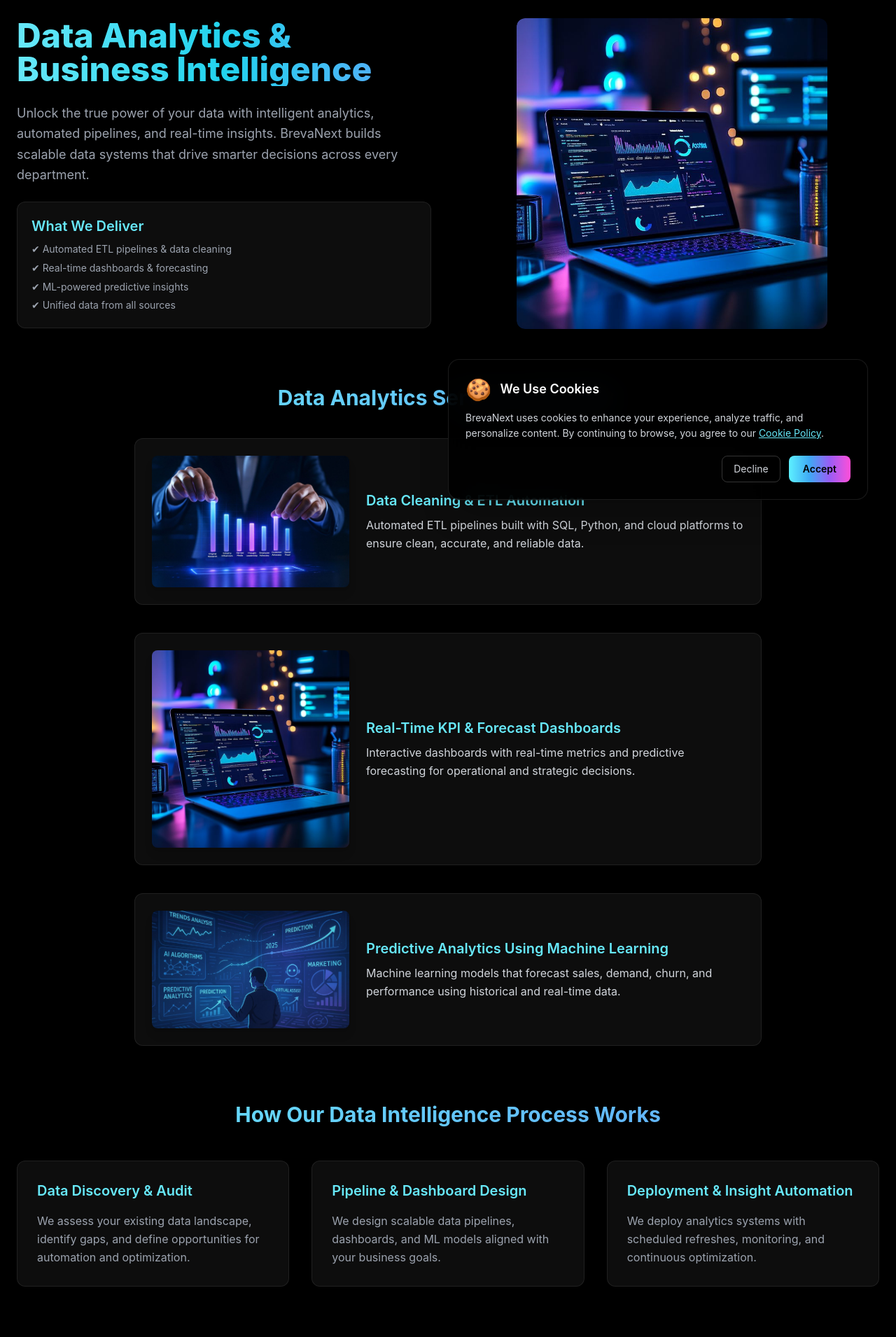
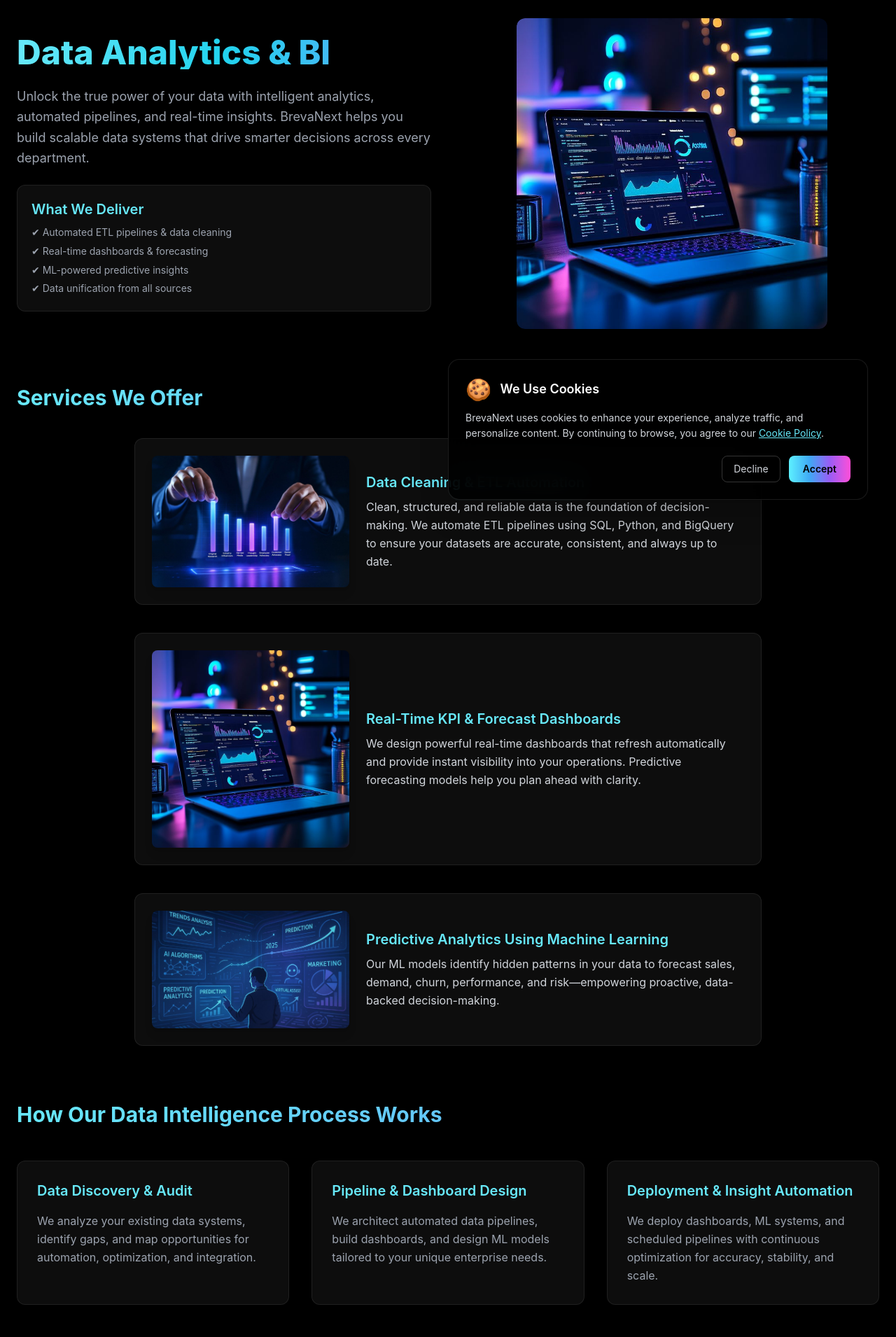
Before and after one commit to bchvvkla-prog/brevanext-site, a Next.js app: page /solutions/data-analytics in a window 1280 px wide. Shown: the part 70-1980 px from the top of the page at 70% size. Built offline with nearby package versions, Linux system fonts and the light colour scheme.

Commit message:
Update solution pages content

```diff
--- a/app/solutions/ai-process-automation/page.tsx
+++ b/app/solutions/ai-process-automation/page.tsx
@@ -1,26 +1,3 @@
-/* ===============================
-   PAGE-LEVEL SEO (SERVER)
-================================ */
-export const metadata = {
-  title: "AI Process Automation Services for Businesses | BrevaNext",
-  description:
-    "BrevaNext provides AI process automation services to streamline workflows, eliminate manual tasks, and scale intelligent business operations using AI and RPA.",
-  keywords: [
-    "AI process automation services",
-    "business process automation",
-    "AI workflow automation",
-    "robotic process automation RPA",
-    "enterprise automation solutions",
-    "BrevaNext AI automation"
-  ],
-  alternates: {
-    canonical: "https://www.brevanext.com/solutions/ai-process-automation",
-  },
-};
-
-/* ===============================
-   CLIENT COMPONENT
-================================ */
 "use client";
 
 import { motion } from "framer-motion";
--- a/app/solutions/conversational-ai/page.tsx
+++ b/app/solutions/conversational-ai/page.tsx
@@ -1,26 +1,3 @@
-/* ===============================
-   PAGE-LEVEL SEO (SERVER)
-================================ */
-export const metadata = {
-  title: "Conversational AI & Virtual Assistant Development | BrevaNext",
-  description:
-    "BrevaNext builds conversational AI and virtual assistants that automate customer support, enable voice and chat interactions, and integrate with CRM systems.",
-  keywords: [
-    "conversational AI services",
-    "AI chatbot development company",
-    "virtual assistant development",
-    "AI voice assistants",
-    "enterprise AI chatbots",
-    "BrevaNext conversational AI"
-  ],
-  alternates: {
-    canonical: "https://www.brevanext.com/solutions/conversational-ai",
-  },
-};
-
-/* ===============================
-   CLIENT COMPONENT
-================================ */
 "use client";
 
 import { motion } from "framer-motion";
--- a/app/solutions/data-analytics/page.tsx
+++ b/app/solutions/data-analytics/page.tsx
@@ -1,70 +1,16 @@
-/* ===============================
-   PAGE-LEVEL SEO (SERVER)
-================================ */
-export const metadata = {
-  title: "Data Analytics & Business Intelligence Consulting | BrevaNext",
-  description:
-    "BrevaNext provides data analytics and business intelligence services including ETL automation, real-time dashboards, and predictive analytics using machine learning.",
-  keywords: [
-    "data analytics consulting",
-    "business intelligence services",
-    "ETL automation",
-    "real-time dashboards",
-    "predictive analytics machine learning",
-    "BrevaNext data analytics"
-  ],
-  alternates: {
-    canonical: "https://www.brevanext.com/solutions/data-analytics",
-  },
-};
-
-/* ===============================
-   CLIENT COMPONENT
-================================ */
 "use client";
 
 import { motion } from "framer-motion";
 import Image from "next/image";
 import SolutionNav from "../../components/SolutionNav.jsx";
 
-/* ===============================
-   DATA ANALYTICS PAGE
-================================ */
 export default function DataAnalyticsPage() {
   return (
-    <>
-      {/* ===============================
-          SERVICE SCHEMA (SEO)
-      ================================ */}
-      <script
-        type="application/ld+json"
-        dangerouslySetInnerHTML={{
-          __html: JSON.stringify({
-            "@context": "https://schema.org",
-            "@type": "Service",
-            name: "Data Analytics & Business Intelligence Services",
-            serviceType: "Data Analytics & BI",
-            provider: {
-              "@type": "Organization",
-              name: "BrevaNext",
-              url: "https://www.brevanext.com",
-            },
-            areaServed: {
-              "@type": "Country",
-              name: "United States",
-            },
-            description:
-              "Data analytics and business intelligence services that transform raw data into real-time insights, dashboards, and predictive intelligence.",
-            url: "https://www.brevanext.com/solutions/data-analytics",
-          }),
-        }}
-      />
-
     <div className="px-6 pt-24 pb-20 max-w-7xl mx-auto text-gray-300">
 
-        {/* ===============================
+      {/* ================================
           HERO SECTION
-        ================================ */}
+      ================================== */}
       <section className="grid md:grid-cols-2 gap-12 items-center">
 
         {/* LEFT TEXT */}
@@ -76,30 +22,31 @@ export default function DataAnalyticsPage() {
           <h1 className="text-4xl md:text-5xl font-extrabold leading-tight
           bg-gradient-to-r from-cyan-300 via-cyan-400 to-blue-400
           bg-clip-text text-transparent drop-shadow-lg mb-6">
-              Data Analytics & Business Intelligence
+            Data Analytics & BI
           </h1>
 
           <p className="text-gray-400 text-lg leading-relaxed mb-6">
             Unlock the true power of your data with intelligent analytics,
-              automated pipelines, and real-time insights. BrevaNext builds
-              scalable data systems that drive smarter decisions across
+            automated pipelines, and real-time insights. BrevaNext helps you
+            build scalable data systems that drive smarter decisions across
             every department.
           </p>
 
+          {/* HIGHLIGHT CARD */}
           <motion.div
             initial={{ opacity: 0, y: 25 }}
             animate={{ opacity: 1, y: 0 }}
             transition={{ duration: 0.6 }}
             className="glass p-5 rounded-xl border border-white/10 shadow-lg"
           >
-              <h2 className="text-xl font-semibold text-cyan-300 mb-2">
+            <h3 className="text-xl font-semibold text-cyan-300 mb-2">
               What We Deliver
-              </h2>
+            </h3>
             <ul className="text-gray-400 space-y-1 text-sm leading-relaxed">
               <li>✔ Automated ETL pipelines & data cleaning</li>
               <li>✔ Real-time dashboards & forecasting</li>
               <li>✔ ML-powered predictive insights</li>
-                <li>✔ Unified data from all sources</li>
+              <li>✔ Data unification from all sources</li>
             </ul>
           </motion.div>
         </motion.div>
@@ -113,7 +60,7 @@ export default function DataAnalyticsPage() {
         >
           <Image
             src="/services/power_bi.jpg"
-              alt="Data analytics dashboards and BI solutions by BrevaNext"
+            alt="Data Analytics"
             width={700}
             height={700}
             className="rounded-xl object-cover h-auto shadow-xl"
@@ -121,57 +68,100 @@ export default function DataAnalyticsPage() {
         </motion.div>
       </section>
 
-        {/* ===============================
+      {/* ================================
           SERVICES WE OFFER
-        ================================ */}
-        <SectionHeader title="Data Analytics Services We Offer" />
+      ================================== */}
+      <motion.h2
+        initial={{ opacity: 0, y: 20 }}
+        whileInView={{ opacity: 1, y: 0 }}
+        transition={{ duration: 0.5 }}
+        className="text-3xl font-bold mt-20 mb-10
+        bg-gradient-to-r from-cyan-300 to-blue-400 bg-clip-text text-transparent"
+      >
+        Services We Offer
+      </motion.h2>
 
       <section className="space-y-10 max-w-5xl mx-auto">
 
         <ServiceCard
           title="Data Cleaning & ETL Automation"
           image="/services/data_cleaning.jpg"
-            description="Automated ETL pipelines built with SQL, Python, and cloud platforms to ensure clean, accurate, and reliable data."
+          description="Clean, structured, and reliable data is the foundation of decision-making. We automate ETL pipelines using SQL, Python, and BigQuery to ensure your datasets are accurate, consistent, and always up to date."
         />
 
         <ServiceCard
           title="Real-Time KPI & Forecast Dashboards"
           image="/services/power_bi.jpg"
-            description="Interactive dashboards with real-time metrics and predictive forecasting for operational and strategic decisions."
+          description="We design powerful real-time dashboards that refresh automatically and provide instant visibility into your operations. Predictive forecasting models help you plan ahead with clarity."
         />
 
         <ServiceCard
           title="Predictive Analytics Using Machine Learning"
           image="/services/predictive_analytics.jpg"
-            description="Machine learning models that forecast sales, demand, churn, and performance using historical and real-time data."
+          description="Our ML models identify hidden patterns in your data to forecast sales, demand, churn, performance, and risk—empowering proactive, data-backed decision-making."
         />
       </section>
 
-        {/* ===============================
+      {/* ================================
           HOW IT WORKS
-        ================================ */}
+      ================================== */}
       <SectionHeader title="How Our Data Intelligence Process Works" />
 
       <div className="grid md:grid-cols-3 gap-8 mt-12">
 
-          <StepCard
-            title="Data Discovery & Audit"
-            text="We assess your existing data landscape, identify gaps, and define opportunities for automation and optimization."
-          />
+        <motion.div
+          initial={{ opacity: 0, y: 20 }}
+          whileInView={{ opacity: 1, y: 0 }}
+          transition={{ duration: 0.4 }}
+          className="glass p-7 rounded-xl border border-white/10
+          hover:border-cyan-400/40 transition transform hover:-translate-y-1"
+        >
+          <h3 className="text-xl font-semibold text-cyan-300 mb-4">
+            Data Discovery & Audit
+          </h3>
+          <p className="text-gray-400 leading-relaxed">
+            We analyze your existing data systems, identify gaps, and map opportunities for automation, optimization, and integration.
+          </p>
+        </motion.div>
 
-          <StepCard
-            title="Pipeline & Dashboard Design"
-            text="We design scalable data pipelines, dashboards, and ML models aligned with your business goals."
-          />
+        <motion.div
+          initial={{ opacity: 0, y: 20 }}
+          whileInView={{ opacity: 1, y: 0 }}
+          transition={{ duration: 0.5 }}
+          className="glass p-7 rounded-xl border border-white/10
+          hover:border-cyan-400/40 transition transform hover:-translate-y-1"
+        >
+          <h3 className="text-xl font-semibold text-cyan-300 mb-4">
+            Pipeline & Dashboard Design
+          </h3>
+          <p className="text-gray-400 leading-relaxed">
+            We architect automated data pipelines, build dashboards, and design ML models tailored to your unique enterprise needs.
+          </p>
+        </motion.div>
 
-          <StepCard
-            title="Deployment & Insight Automation"
-            text="We deploy analytics systems with scheduled refreshes, monitoring, and continuous optimization."
-          />
+        <motion.div
+          initial={{ opacity: 0, y: 20 }}
+          whileInView={{ opacity: 1, y: 0 }}
+          transition={{ duration: 0.6 }}
+          className="glass p-7 rounded-xl border border-white/10
+          hover:border-cyan-400/40 transition transform hover:-translate-y-1"
+        >
+          <h3 className="text-xl font-semibold text-cyan-300 mb-4">
+            Deployment & Insight Automation
+          </h3>
+          <p className="text-gray-400 leading-relaxed">
+            We deploy dashboards, ML systems, and scheduled pipelines with continuous optimization for accuracy, stability, and scale.
+          </p>
+        </motion.div>
       </div>
 
       {/* CTA */}
-        <div className="mt-20 text-center">
+      <motion.div
+        initial={{ opacity: 0, y: 20 }}
+        whileInView={{ opacity: 1, y: 0 }}
+        transition={{ duration: 0.5 }}
+        className="mt-20 text-center"
+      >
         <h2 className="text-3xl font-bold bg-gradient-to-r from-cyan-300 to-blue-400
         bg-clip-text text-transparent mb-4">
           Ready to Unlock Data-Driven Intelligence?
@@ -187,9 +177,11 @@ export default function DataAnalyticsPage() {
         >
           Book a Free Data Strategy Call
         </a>
-        </div>
+      </motion.div>
 
-        {/* PREV / NEXT */}
+      {/* ================================
+          PREV / NEXT NAVIGATION
+      ================================== */}
       <SolutionNav
         prev={{
           href: "/solutions/conversational-ai",
@@ -200,22 +192,23 @@ export default function DataAnalyticsPage() {
           label: "Social Media AI",
         }}
       />
+
     </div>
-    </>
   );
 }
 
-/* ===============================
+/* -------------------------------
    COMPONENTS
-================================ */
+-------------------------------- */
 
 function ServiceCard({ title, image, description }: any) {
   return (
     <div className="glass p-6 rounded-xl border border-white/10
-    flex flex-col md:flex-row items-center gap-6 mx-auto max-w-4xl">
+    hover:border-cyan-400/40 transition flex flex-col md:flex-row
+    items-center gap-6 mx-auto max-w-4xl">
       <img
         src={image}
-        alt={`${title} by BrevaNext`}
+        alt={title}
         className="w-full md:w-1/3 rounded-lg shadow-lg object-cover"
       />
       <div className="md:w-2/3">
@@ -228,19 +221,14 @@ function ServiceCard({ title, image, description }: any) {
 
 function SectionHeader({ title }: any) {
   return (
-    <h2 className="text-3xl font-bold mt-20 mb-10
-    bg-gradient-to-r from-cyan-300 to-blue-400
-    bg-clip-text text-transparent text-center">
+    <motion.h2
+      initial={{ opacity: 0, y: 20 }}
+      whileInView={{ opacity: 1, y: 0 }}
+      transition={{ duration: 0.4 }}
+      className="text-3xl font-bold mt-20
+      bg-gradient-to-r from-cyan-300 to-blue-400 bg-clip-text text-transparent"
+    >
       {title}
-    </h2>
+    </motion.h2>
   );
 }
-
-function StepCard({ title, text }: any) {
-  return (
-    <div className="glass p-7 rounded-xl border border-white/10">
-      <h3 className="text-xl font-semibold text-cyan-300 mb-4">{title}</h3>
-      <p className="text-gray-400 leading-relaxed">{text}</p>
-    </div>
-  );
-}
--- a/app/solutions/social-media-ai/page.tsx
+++ b/app/solutions/social-media-ai/page.tsx
@@ -1,17 +1,179 @@
-import SocialMediaAIAutomationClient from "./Client";
-import { Metadata } from "next";
+"use client";
 
-export const generateMetadata = (): Metadata => {
-  return {
-    title: "Social Media AI Automation Services | BrevaNext",
-    description:
-      "BrevaNext provides social media AI automation services including AI content creation, automated captions, analytics, and DM chatbots to scale brand engagement.",
-    alternates: {
-      canonical: "https://www.brevanext.com/solutions/social-media-ai",
-    },
-  };
-};
+import { motion } from "framer-motion";
+import Image from "next/image";
+import SolutionNav from "@/app/components/SolutionNav";
 
-export default function Page() {
-  return <SocialMediaAIAutomationClient />;
+export default function SocialMediaAIAutomationPage() {
+  return (
+    <div className="px-6 pt-24 pb-20 max-w-7xl mx-auto text-gray-300">
+
+      {/* ================================
+          HERO SECTION
+      ================================== */}
+      <section className="grid md:grid-cols-2 gap-12 items-center">
+
+        {/* LEFT TEXT */}
+        <motion.div
+          initial={{ opacity: 0, x: -40 }}
+          animate={{ opacity: 1, x: 0 }}
+          transition={{ duration: 0.6 }}
+        >
+          <h1 className="text-4xl md:text-5xl font-extrabold leading-tight
+            bg-gradient-to-r from-cyan-300 via-blue-400 to-purple-500
+            bg-clip-text text-transparent drop-shadow-lg mb-6"
+          >
+            Social Media AI Automation
+          </h1>
+
+          <p className="text-gray-400 text-lg leading-relaxed mb-6">
+            Automate your content creation, captions, scheduling, analytics, and DM interactions
+            with AI-driven systems that boost engagement and scale your brand effortlessly.
+          </p>
+
+          {/* HIGHLIGHT CARD */}
+          <motion.div
+            initial={{ opacity: 0, y: 25 }}
+            animate={{ opacity: 1, y: 0 }}
+            transition={{ duration: 0.6 }}
+            className="glass p-5 rounded-xl border border-white/10 shadow-lg"
+          >
+            <h3 className="text-xl font-semibold text-cyan-300 mb-2">
+              What We Automate
+            </h3>
+            <ul className="text-gray-400 space-y-1 text-sm leading-relaxed">
+              <li>✔ AI content generation (posts, carousels, scripts)</li>
+              <li>✔ Automated captions & hashtags</li>
+              <li>✔ Real-time sentiment & engagement analytics</li>
+              <li>✔ DM chatbots for lead nurturing</li>
+            </ul>
+          </motion.div>
+        </motion.div>
+
+        {/* RIGHT IMAGE */}
+        <motion.div
+          initial={{ opacity: 0, x: 40 }}
+          animate={{ opacity: 1, x: 0 }}
+          transition={{ duration: 0.7 }}
+          className="rounded-xl overflow-hidden md:w-[75%] w-full mx-auto"
+        >
+          <Image
+            src="/services/socialmedia.jpg"
+            alt="Social Media AI Automation"
+            width={700}
+            height={700}
+            className="rounded-xl object-cover h-auto shadow-xl"
+          />
+        </motion.div>
+      </section>
+
+      {/* ================================
+          SERVICES OFFERED
+      ================================== */}
+      <motion.h2
+        initial={{ opacity: 0, y: 20 }}
+        whileInView={{ opacity: 1, y: 0 }}
+        transition={{ duration: 0.5 }}
+        className="text-3xl font-bold mt-20 mb-10
+        bg-gradient-to-r from-cyan-300 to-purple-500 bg-clip-text text-transparent"
+      >
+        Services We Offer
+      </motion.h2>
+
+      <section className="space-y-10 max-w-5xl mx-auto">
+
+        <ServiceCard
+          title="AI Post Generators and Automation"
+          image="/services/AI_Post_Generators.jpg"
+          description="AI Post Generators create high-quality social media content instantly, producing both copy and visuals that match your brand’s style and audience preferences. Instead of spending hours brainstorming ideas, AI generates engaging posts, reels scripts, carousels, and promotional graphics with ease. These AI-driven creatives help maintain consistency, boost engagement, and keep your brand active across all platforms. With BrevaNext, your content pipeline becomes faster, smarter, and endlessly creative."
+        />
+
+        <ServiceCard
+          title="AI Social Analytics (Sentiment & Engagement Prediction)"
+          image="/services/AI Social Analytics.jpg"
+          description="AI Social Analytics helps you understand your audience by analyzing sentiment, engagement patterns, and content performance in real time. It identifies what your followers love, what drives reactions, and what trends are emerging across platforms. With predictive insights, you can refine your strategy, improve messaging, and stay ahead of market shifts. BrevaNext equips you with data-driven clarity that turns social media into a measurable growth engine."
+        />
+
+        <ServiceCard
+          title="Chatbots for DM Automation & Lead Nurturing"
+          image="/services/Chatbots_social.jpg"
+          description="AI-powered DM chatbots automatically respond to messages, qualify leads, and guide users toward purchases or bookings. They handle inquiries instantly—day or night—ensuring no lead is ever missed. Whether it's answering FAQs, capturing contact details, or pushing personalized offers, these bots create smooth, conversational experiences that convert followers into customers. With BrevaNext, your DMs become a powerful automated sales channel."
+        />
+
+      </section>
+
+      {/* ================================
+          CTA SECTION
+      ================================== */}
+      <motion.div
+        initial={{ opacity: 0, y: 20 }}
+        whileInView={{ opacity: 1, y: 0 }}
+        transition={{ duration: 0.5 }}
+        className="mt-20 text-center"
+      >
+        <h2 className="text-3xl font-bold bg-gradient-to-r from-cyan-300 to-purple-500 bg-clip-text text-transparent mb-4">
+          Ready to Automate Your Social Media?
+        </h2>
+        <p className="text-gray-400 mb-6">
+          Boost engagement, save time, and scale your brand with AI automation.
+        </p>
+
+        <a
+          href="/#contact"
+          className="px-6 py-3 bg-cyan-500/20 border border-cyan-400 text-cyan-300
+          rounded-xl hover:bg-cyan-500/30 transition"
+        >
+          Book a Free Strategy Call
+        </a>
+      </motion.div>
+
+      {/* ================================
+          PREVIOUS NAVIGATION BUTTON
+      ================================== */}
+      <SolutionNav
+        prev={{
+          href: "/solutions/data-analytics",
+          label: "Data Analytics & BI",
+        }}
+        next={null}
+      />
+
+    </div>
+  );
 }
+
+/* -------------------------------
+   COMPONENTS
+-------------------------------- */
+
+function ServiceCard({ title, image, description }: any) {
+  return (
+    <div className="glass p-6 rounded-xl border border-white/10 hover:border-cyan-400/40
+      transition flex flex-col md:flex-row items-center gap-6 mx-auto max-w-4xl"
+    >
+      <img
+        src={image}
+        alt={title}
+        className="w-full md:w-1/3 rounded-lg shadow-lg object-cover"
+      />
+      <div className="md:w-2/3">
+        <h3 className="text-xl font-semibold text-cyan-300 mb-2">{title}</h3>
+        <p className="text-gray-300 leading-relaxed">{description}</p>
+      </div>
+    </div>
+  );
+}
+
+function SectionHeader({ title }: any) {
+  return (
+    <motion.h2
+      initial={{ opacity: 0, y: 20 }}
+      whileInView={{ opacity: 1, y: 0 }}
+      transition={{ duration: 0.4 }}
+      className="text-3xl font-bold mt-20
+      bg-gradient-to-r from-cyan-300 to-purple-500 bg-clip-text text-transparent"
+    >
+      {title}
+    </motion.h2>
+  );
+}
```
Also changed, not shown: app/solutions/social-media-ai/Client.tsx (deleted). Lines whose indentation alone changed are shown as unchanged.
